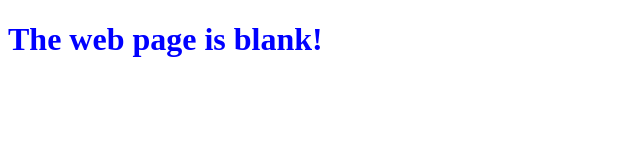
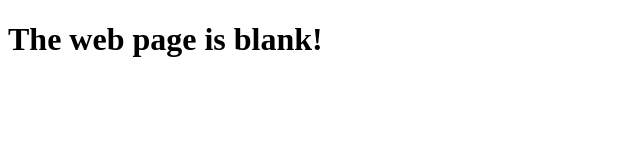
Before and after one commit to pparepal/0main_opensap, a plain HTML site: page index.html in a window 1280 px wide. Shown: the whole page, without its empty margins (0-640 px from the left). Drawn offline with Linux system fonts and the light colour scheme.

Commit message:
Revert "added simple blue colou"
This reverts commit 346d2a799fb576ec47ed4c06f3210a877192f6a8.

```diff
--- a/index.html
+++ b/index.html
@@ -6,7 +6,7 @@
 
 	</head>
 	<body>
-		<h1 style = "color : Blue">The web page is blank!</h1>
+		<h1>The web page is blank!</h1>
 		</body>
 
 	</html>
```
